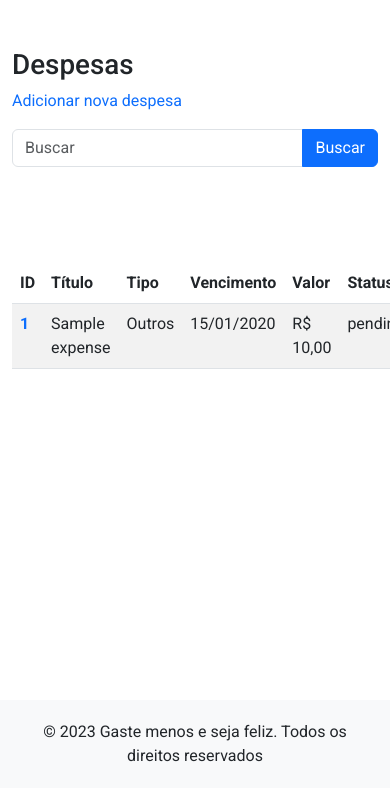
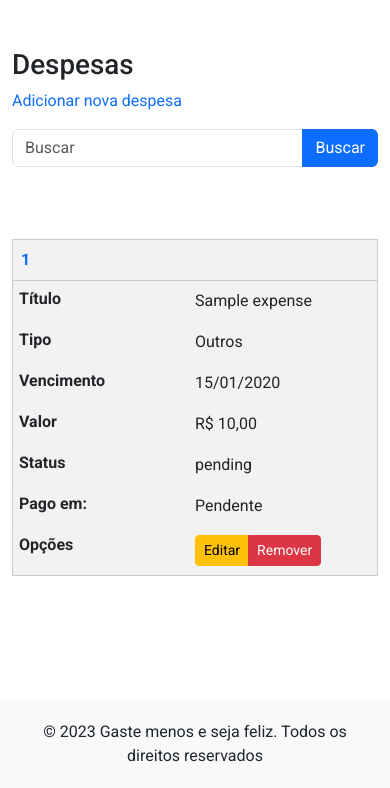
Before and after one commit to elinaldosoft/gastemenos, a Django app: page /dashboard in a window 390 px wide; the page is wider, and only the part inside the window is pictured. Shown: the part 56-844 px from the top of that part. Run offline with Django 4.2, Linux system fonts and the light colour scheme; a user stored in the database is signed in; tables that the repository leaves empty hold one stand-in row (values such as "Sample post"); some libraries are stand-ins or nearby versions.

Commit message:
Add dashboard.css responsive table

```diff
--- /dev/null
+++ b/static/css/dashboard.css
@@ -0,0 +1,49 @@
+@media only screen and (max-width: 800px) {
+
+    /* Force table to not be like tables anymore */
+	#no-more-tables table,
+	#no-more-tables thead,
+	#no-more-tables tbody,
+	#no-more-tables th,
+	#no-more-tables td,
+	#no-more-tables tr {
+		display: block;
+	}
+
+	/* Hide table headers (but not display: none;, for accessibility) */
+	#no-more-tables thead tr {
+		position: absolute;
+		top: -9999px;
+		left: -9999px;
+	}
+
+	#no-more-tables tr { border: 1px solid #ccc; }
+
+	#no-more-tables td {
+		/* Behave  like a "row" */
+		border: none;
+		border-bottom: 1px solid #eee;
+		position: relative;
+		padding-left: 50%;
+		white-space: normal;
+		text-align:left;
+	}
+
+	#no-more-tables td:before {
+		/* Now like a table header */
+		position: absolute;
+		/* Top/left values mimic padding */
+		top: 6px;
+		left: 6px;
+		width: 45%;
+		padding-right: 10px;
+		white-space: nowrap;
+		text-align:left;
+		font-weight: bold;
+	}
+
+	/*
+	Label the data
+	*/
+	#no-more-tables td:before { content: attr(data-title); }
+}
--- a/templates/base.html
+++ b/templates/base.html
@@ -11,6 +11,7 @@
     <link rel="canonical" href="https://getbootstrap.com/docs/5.3/examples/sign-in/">
     <script src="https://maxcdn.bootstrapcdn.com/bootstrap/4.0.0/js/bootstrap.min.js"></script>
     <link href="{% static 'css/bootstrap.min.css' %}" rel="stylesheet">
+    <link href="{% static 'css/dashboard.css' %}" rel="stylesheet">
     <!-- Favicons -->
     <meta name="theme-color" content="#712cf9">
     {% block extra_js %}{% endblock %}
--- a/templates/includes/expenses_table.html
+++ b/templates/includes/expenses_table.html
@@ -1,3 +1,4 @@
+<div id="no-more-tables">
   <table id="expenses_table" class="table table-striped">
       <thead>
         <tr>
@@ -15,17 +16,17 @@
       {% for expense in page_obj %}
         <tr>
           <th><a href="{% url 'edit_expense' pk=expense.id %}" class="link-primary text-decoration-none">{{ expense.id }}</a></th>
-        <td>{{ expense.title }}</td>
-        <td>Outros</td>
-        <td>{{ expense.expires_at|date:"d/m/Y" }}</td>
-        <td>R$ {{ expense.amount }}</td>
-        <td>{{ expense.status }}</td>
+          <td data-title="Título">{{ expense.title }}</td>
+          <td data-title="Tipo">Outros</td>
+          <td data-title="Vencimento">{{ expense.expires_at|date:"d/m/Y" }}</td>
+          <td data-title="Valor">R$ {{ expense.amount }}</td>
+          <td data-title="Status">{{ expense.status }}</td>
           {% if expense.is_paid == False %}
-          <td>Pendente</td>
+            <td data-title="Pago em:">Pendente</td>
           {% else %}
-          <td>{{ expense.is_paid|date:"d/m/Y" }}</td>
+            <td data-title="Pago em:">{{ expense.is_paid|date:"d/m/Y" }}</td>
           {% endif %}
-        <td>
+          <td data-title="Opções">
             <div class="btn-group btn-group-sm" role="group" aria-label="Small button group">
               <a href="{% url 'edit_expense' pk=expense.id %}" class="btn btn-warning">Editar</a>
               <a href="{% url 'delete_expense' pk=expense.id %}" class="btn btn-danger">Remover</a>
@@ -35,6 +36,7 @@
         {% endfor %}
       </tbody>
     </table>
+</div>
 
 {% if page_obj.has_other_pages %}
 <div class="btn-group" role="group" aria-label="Item pagination">
```
Lines whose indentation alone changed are shown as unchanged.
